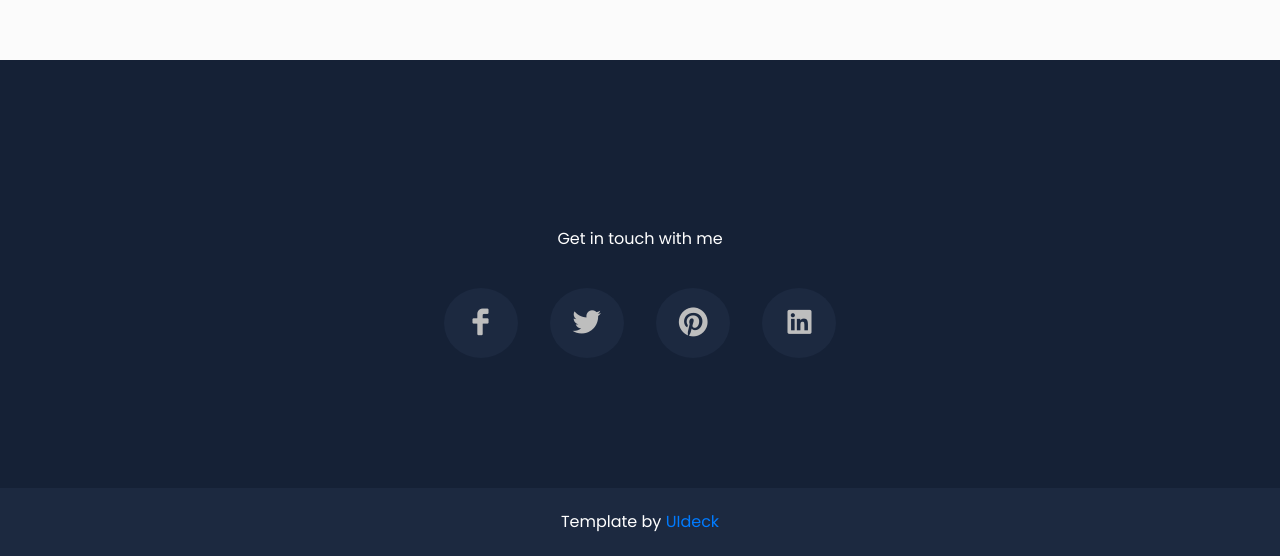
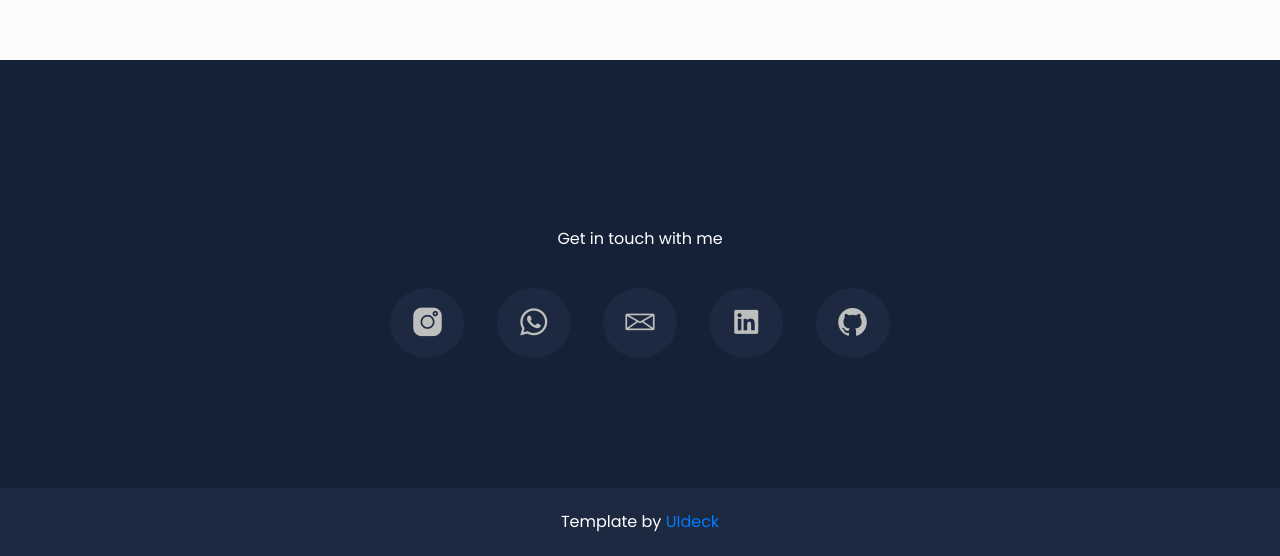
Before and after one commit to armdhni12/armdhni12.github.io, a plain HTML site: page index.html in a window 1280 px wide. Shown: the part 5731-6287 px from the top of the page. Drawn offline with Linux system fonts and the light colour scheme; files whose address does not match are found by name.

Commit message:
add some assset logo icon and update profile

```diff
--- a/index.html
+++ b/index.html
@@ -13,7 +13,7 @@
     <title>Achmad Naia Muna Ramadhani-Personal Portfolio</title>
 
     <!--====== Favicon Icon ======-->
-    <link rel="shortcut icon" href="assets/images/favicon.png" type="image/png">
+    <link rel="shortcut icon" href="assets\images\profile\1141.jpg" type="image/jpg">
 
     <!--====== Bootstrap css ======-->
     <link rel="stylesheet" href="assets/css/bootstrap.min.css">
@@ -602,10 +602,11 @@
                         <div class="footer-content text-center">
                             <p class="mt-">Get in touch with me</p>
                             <ul>
-                                <li><a href="#"><i class="lni-facebook-filled"></i></a></li>
-                                <li><a href="#"><i class="lni-twitter-original"></i></a></li>
-                                <li><a href="#"><i class="lni-pinterest"></i></a></li>
-                                <li><a href="#"><i class="lni-linkedin-original"></i></a></li>
+                                <li><a href="https://www.instagram.com/armdhni12_/" target="_blank"><i class="lni-instagram-filled"></i></a></li>
+                                <li><a href="https://wa.link/0wtqqz" target="_blank"><i class="lni-whatsapp"></i></a></li>
+                                <li><a href="mailto:armdhni310801@gmail.com" target="_blank"><i class="lni-envelope"></i></a></li>
+                                <li><a href="https://www.linkedin.com/in/rama-dhani-a573671b9/" target="_blank"><i class="lni-linkedin-original"></i></a></li>
+                                <li><a href="https://github.com/armdhni12" target="_blank"><i class="lni-github-original"></i></a></li>
                             </ul>
                         </div> <!-- footer content -->
                     </div>
```
Also changed, not shown: assets/images/profile/1141.jpg (added).
